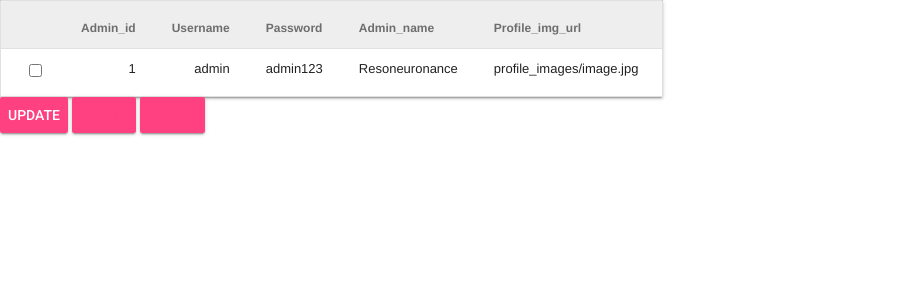
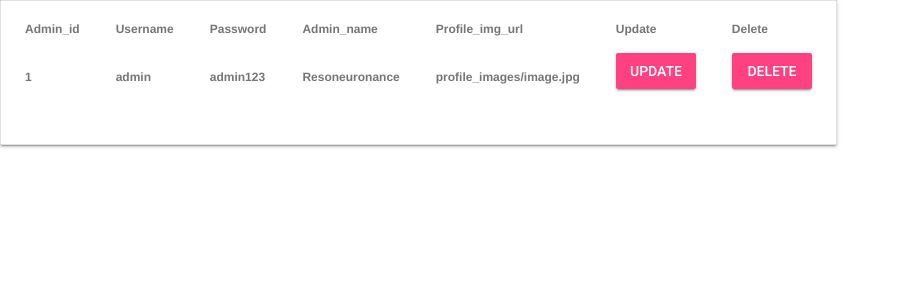
Before and after one commit to hemant1kstar/chaddi_eng, a PHP site: page /dynamicCreate/table_display.php?q=admin in a window 1280 px wide. Shown: the top 300 px of the page, without its empty margins (0-901 px from the left). Run offline with PHP 8.4, Linux system fonts and the light colour scheme; data comes from the database, SQL or seed files in the repository; data that the repository does not hold is empty; some libraries are stand-ins or nearby versions.

Commit message:
dynamicCretable modified

```diff
--- a/dynamicCreate/table_display.php
+++ b/dynamicCreate/table_display.php
@@ -21,61 +21,65 @@
         if (isset($_GET['q'])) {  //get value as table name from url
         $link=$_GET['q'];
         mysqli_query ($con,"set character_set_results='utf8'");
-        $result=mysqli_query($con,"SELECT * FROM $link");//select value from perticular table
-        $query="DESCRIBE $link"; //build query for get column names from table
-        $results=mysqli_query($con,$query) or die('Query error:'.mysql_error());
         }
 ?>
 
 
     <div class="">
 
-      <form name="frmUser" method="post" action="edit_user.php?q=<?php echo $link; ?>">
+
+<!--      <form name="frmUser" method="post" action="edit_user.php?q=<?php echo $link; ?>">-->
             <table class="mdl-data-table mdl-js-data-table  mdl-shadow--2dp">
+                       <thead>
+                    <tr>
                         <?php
-                    echo "<tr><th class='mdl-data-table__cell--non-numeric'></th>";
+                             $query="DESCRIBE $link"; //build query for get column names from table
+                             $results=mysqli_query($con,$query) or die('Query error:'.mysql_error());
+
                              $columnname=array();
                              $count=0;
-
-                    while($row1 = mysqli_fetch_array($results)) {
+                              while($row1= mysqli_fetch_array($results)) {
                                 $columnname[$count]=$row1[0];
-                        $columnname1=ucwords($columnname[$count]);
-                        echo "<th class='mdl-data-table__cell--non-numeric'>$columnname1</th>";//all column names in this array
+                                $columnname1=ucwords($row1[0]);
+                                echo "<th class='mdl-data-table__cell--non-numeric'>$columnname1</th>";
                                 $count++;
                               }
-                     echo"</tr>";
-                ?>
-                <?php
-                    $i=0;
-                    $arraylen=sizeof($columnname); //find array length
-                while($row = mysqli_fetch_array($result)) {
-                ?>
-                <tr>
-                    <td><input type="checkbox" name="id[]" class="mdl-data-table--selectable" value="<?php echo $row["id"];?>">
-                    </td>
-                <?php
-                    for($co=0;$co<$arraylen;$co++){
-                        $name=$columnname[$co];
-                ?>
-                <td><?php echo $row[$name];?></td>
-                <?php
-                    $i++;
-                    }
+                          echo "<th class='mdl-data-table__cell--non-numeric'>Update</th>";
+                          echo "<th class='mdl-data-table__cell--non-numeric'>Delete</th>";
+
                         ?>
                     </tr>
+                  </thead>
+                  <tbody>
                       <?php
+                            $arraylen=sizeof($columnname); //find array length
+                            $result=mysqli_query($con,"SELECT * FROM $link");//select value from perticular table
+                            while($row2= mysqli_fetch_array($result)) {
+                                  echo "<tr>";
+                            for($co=0;$co<$arraylen;$co++){
+                                $col_value=$row2[$co];
+                                echo "<th class='mdl-data-table__cell--non-numeric'>$col_value</th>";
+
+                                 }
+                echo "<th><a class='mdl-button mdl-js-button mdl-button--raised mdl-js-ripple-effect mdl-button--accent' href='edit_user.php?q=$link'>Update</a></th>";
+                                         echo "<th><a class='mdl-button mdl-js-button mdl-button--raised mdl-js-ripple-effect mdl-button--accent' href='table_for_delete.php?q=$link'>Delete</a></th>";
+
+
+                                   echo "<tr>";
                                    $co++;
                             }
                       ?>
-
+                  </tbody>
                  </table>
 
+<!--
                          <input type="submit" name="update" value="Update"  id="checkBtn" class="mdl-button mdl-js-button mdl-button--raised mdl-js-ripple-effect mdl-button--accent submitbtn"/>
                     <button type='button' class='mdl-button mdl-js-button mdl-button--raised mdl-js-ripple-effect mdl-button--accent abutton'><a href='addData.php?q=$link' >Add</a></button>
                        <button type='button' class='mdl-button mdl-js-button mdl-button--raised mdl-js-ripple-effect mdl-button--accent abutton'><a href='table_for_delete.php?q=$link' id='checkBtn1' >Delete</a></button>
+-->
 
 
-    </form>
+<!--    </form>  -->
 
     </div>
 
@@ -83,34 +87,5 @@
 
 
 
-         <!--        update-->
-            <script type="text/javascript">
-                $(document).ready(function(){
-                    $('#checkBtn').click(function(){
-                      checked = $("input[type=checkbox]:checked").length;
-
-                      if(!checked) {
-                        alert("You must check at least one checkbox for update.");
-                        return false;
-                      }else{
-                      }
-                    });
-                });
-            </script>
-        <!--        delete-->
-            <script type="text/javascript">
-                $(document).ready(function(){
-                    $('#checkBtn1').click(function(){
-                      checked = $("input[type=checkbox]:checked").length;
-
-                      if(!checked) {
-                        alert("You must check at least one checkbox for Delete.");
-                        return false;
-                      }else{
-                      }
-                    });
-                });
-            </script>
-
 </body>
 </html>
```
Lines whose indentation alone changed are shown as unchanged.
